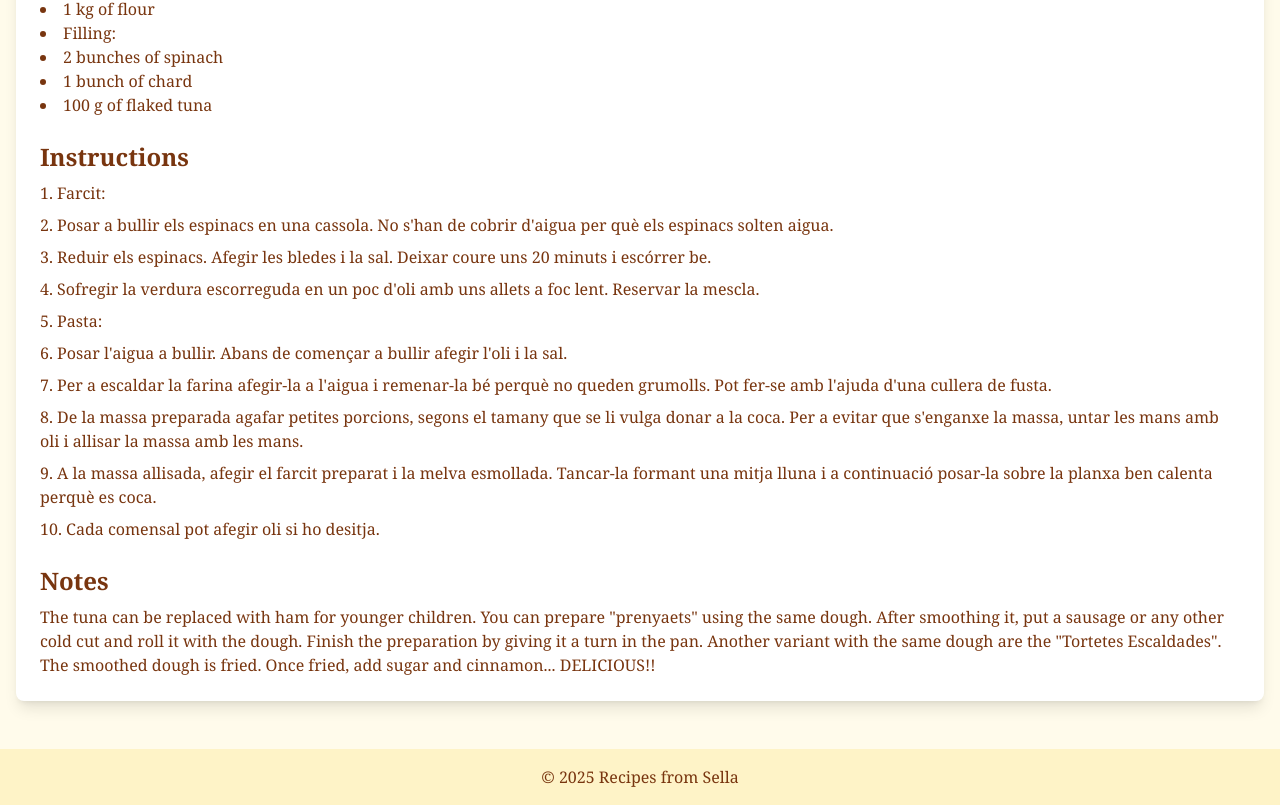
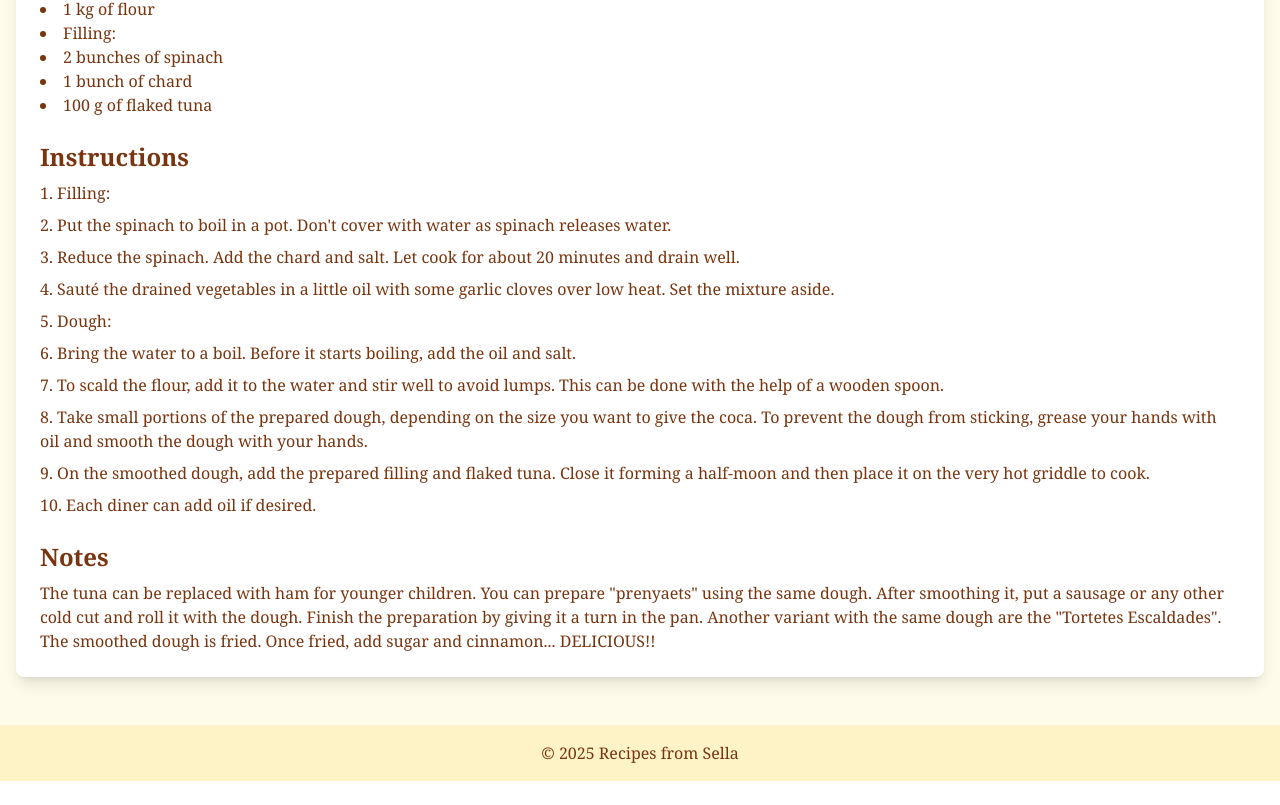
Before and after one commit to ricardo-devis-agullo/sella, a Next.js app: page /en/recipe/coca-a-la-paleta in a window 1280 px wide. Shown: the part 726-1531 px from the top of the page. After the commit the page ends 1507 px from the top, so only its background shows below. Built offline with nearby package versions, Linux system fonts and the light colour scheme; a web font is replaced by a local one.

Commit message:
translate instructions too'

```diff
--- a/src/app/[locale]/recipe/[slug]/page.tsx
+++ b/src/app/[locale]/recipe/[slug]/page.tsx
@@ -20,6 +20,7 @@ export default async function Recipe({
   const tr = await getTranslations("Recipe");
   const messages = await getMessages();
   const ingredients: string[] = (messages.recipes as any)[slug].ingredients;
+  const instructions: string[] = (messages.recipes as any)[slug].instructions;
 
   return (
     <Layout>
@@ -65,7 +66,7 @@ export default async function Recipe({
         <section className="mb-6">
           <h2 className="text-2xl font-semibold mb-2">{tr("instructions")}</h2>
           <ol className="list-decimal list-inside">
-            {recipe.instructions.map((step, index) => (
+            {instructions.map((step, index) => (
               // biome-ignore lint/suspicious/noArrayIndexKey: <explanation>
               <li key={`step-${index}`} className="mb-2">
                 {step}
```
